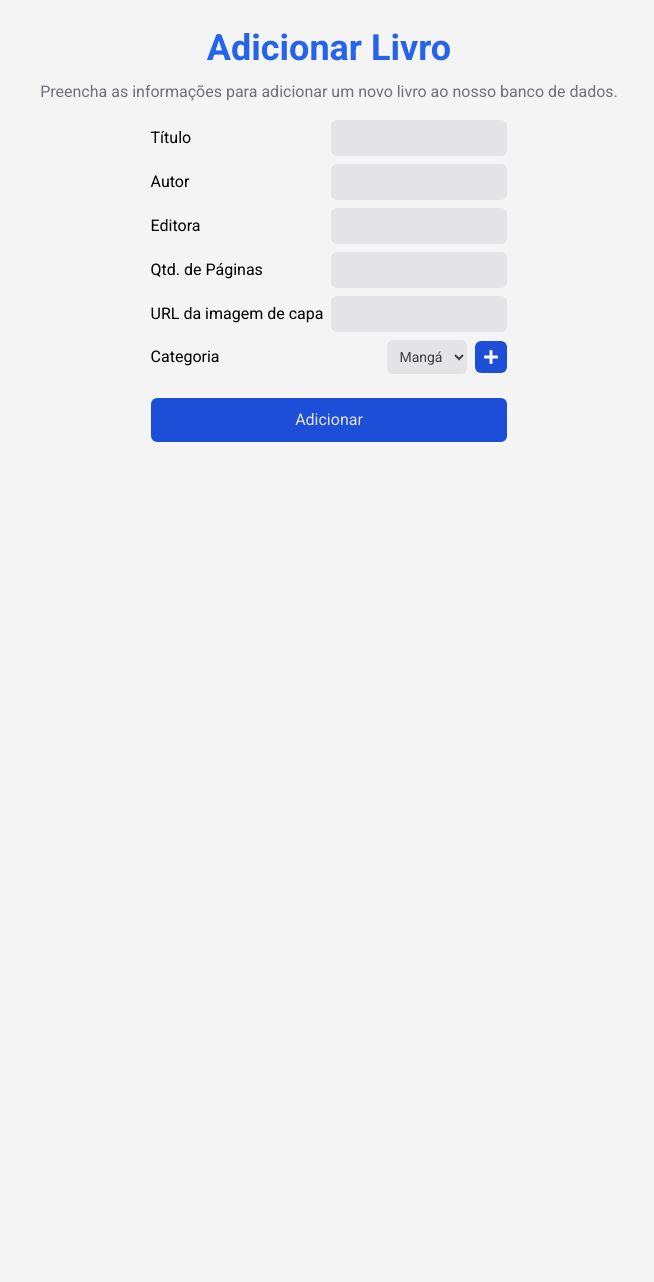
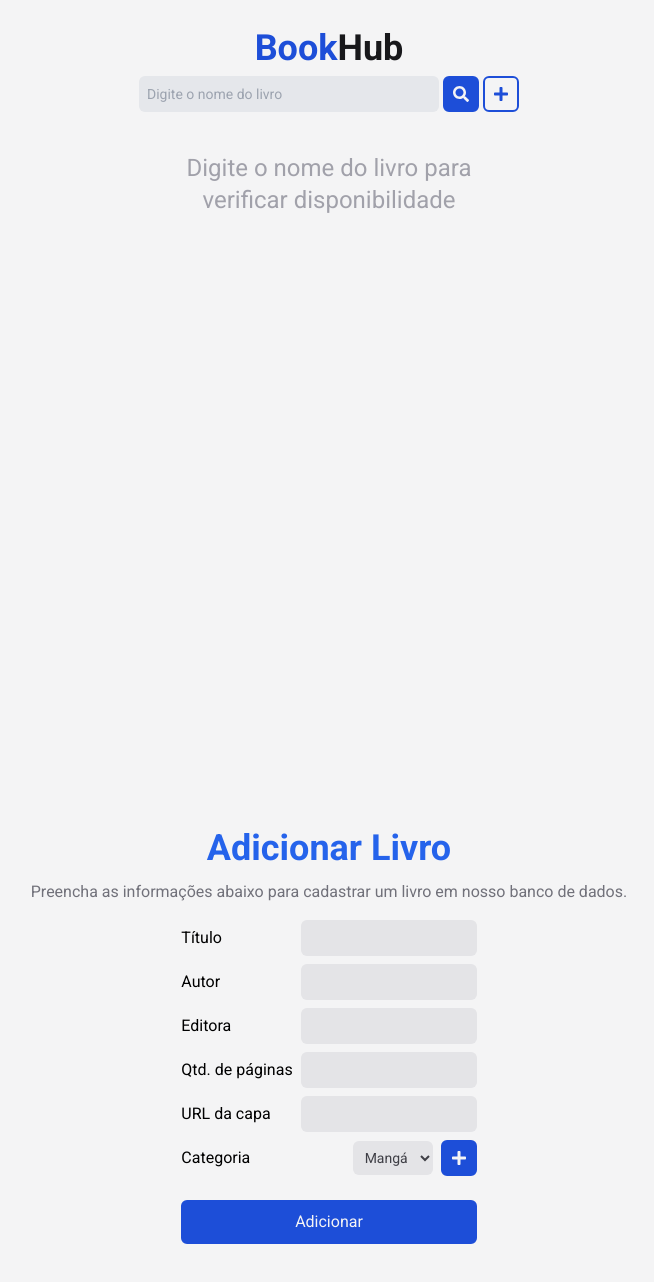
Before and after one commit to joaovictornovais/BookHub, a React (Vite) app: page / in a window 1280 px wide. Shown: the top 1282 px of the page, without its empty margins (311-965 px from the left). Before the commit the page ends 800 px from the top, so only its background shows below. Built offline with nearby package versions, Linux system fonts and the light colour scheme.

Commit message:
refatoração de código para reutilização de componentes

```diff
--- a/src/App.jsx
+++ b/src/App.jsx
@@ -44,7 +44,7 @@ const App = () => {
 
   return (
     <>
-      {/* <Hero books={filteredBooks} search={search} setSearch={setSearch} /> */}
+      <Hero books={filteredBooks} search={search} setSearch={setSearch} />
       <AddBook />
     </>
   );
--- a/src/components/AddBook.jsx
+++ b/src/components/AddBook.jsx
@@ -1,56 +1,24 @@
 import React from "react";
 import { FaPlus } from "react-icons/fa";
+import Button from "./Button";
+import FormInput from "./FormInput";
+import FormTitle from "./FormTitle";
+import FormSection from "./FormSection";
 
 const AddBook = () => {
+  const subtitle =
+    "Preencha as informações abaixo para cadastrar um livro em nosso banco de dados.";
+
   return (
-    <section className="p-3 h-screen">
-      <div className="flex flex-col items-center p-4 gap-4">
-        <div className="flex flex-col gap-3 items-center">
-          <h1 className="text-4xl font-semibold text-blue-600">
-            Adicionar Livro
-          </h1>
-          <p className="text-zinc-500">
-            Preencha as informações para adicionar um novo livro ao nosso banco
-            de dados.
-          </p>
-        </div>
+    <FormSection>
+      <FormTitle subtitle={subtitle}>Adicionar Livro</FormTitle>
       <form className="flex flex-col gap-6">
         <div className="flex flex-col gap-2">
-            <div className="flex items-center gap-2 justify-between">
-              <label>Título</label>
-              <input
-                className="p-2 rounded-md text-sm text-zinc-700 bg-zinc-200"
-                required
-              />
-            </div>
-            <div className="flex items-center gap-2 justify-between">
-              <label>Autor</label>
-              <input
-                className="p-2 rounded-md text-sm text-zinc-700 bg-zinc-200"
-                required
-              />
-            </div>
-            <div className="flex items-center gap-2 justify-between">
-              <label>Editora</label>
-              <input
-                className="p-2 rounded-md text-sm text-zinc-700 bg-zinc-200"
-                required
-              />
-            </div>
-            <div className="flex items-center gap-2 justify-between">
-              <label>Qtd. de Páginas</label>
-              <input
-                className="p-2 rounded-md text-sm text-zinc-700 bg-zinc-200"
-                required
-              />
-            </div>
-            <div className="flex items-center gap-2 justify-between">
-              <label>URL da imagem de capa</label>
-              <input
-                className="p-2 rounded-md text-sm text-zinc-700 bg-zinc-200"
-                required
-              />
-            </div>
+          <FormInput>Título</FormInput>
+          <FormInput>Autor</FormInput>
+          <FormInput>Editora</FormInput>
+          <FormInput>Qtd. de páginas</FormInput>
+          <FormInput>URL da capa</FormInput>
           <div className="flex items-center gap-2 justify-between">
             <label>Categoria</label>
             <div className="flex gap-2 items-center">
@@ -60,21 +28,15 @@ const AddBook = () => {
               >
                 <option>Mangá</option>
               </select>
-                <button className="p-2 rounded-md bg-blue-700">
-                  <FaPlus className="text-zinc-50" />
-                </button>
+              <Button>
+                <FaPlus />
+              </Button>
             </div>
           </div>
         </div>
-          <button
-            type="submit"
-            className="p-2 text-zinc-200 bg-blue-700 border-2 border-blue-700 rounded-md"
-          >
-            Adicionar
-          </button>
+        <Button>Adicionar</Button>
       </form>
-      </div>
-    </section>
+    </FormSection>
   );
 };
 
--- /dev/null
+++ b/src/components/Button.jsx
@@ -0,0 +1,17 @@
+import React from "react";
+
+const Button = ({ children, color }) => {
+  return (
+    <button
+      className={
+        color === "secundary"
+          ? "p-2 border-2 border-blue-700 bg-zinc-100 text-blue-700 rounded-md hover:bg-blue-800 hover:text-zinc-100 transition-all"
+          : "p-2 border-2 border-blue-700 bg-blue-700 text-zinc-100 rounded-md hover:bg-blue-800 transition-all"
+      }
+    >
+      {children}
+    </button>
+  );
+};
+
+export default Button;
--- /dev/null
+++ b/src/components/FormInput.jsx
@@ -0,0 +1,15 @@
+import React from "react";
+
+const FormInput = ({ children }) => {
+  return (
+    <div className="flex items-center gap-2 justify-between">
+      <label>{children}</label>
+      <input
+        className="p-2 rounded-md text-sm text-zinc-700 bg-zinc-200"
+        required
+      />
+    </div>
+  );
+};
+
+export default FormInput;
--- /dev/null
+++ b/src/components/FormSection.jsx
@@ -0,0 +1,11 @@
+import React from "react";
+
+const FormSection = ({ children }) => {
+  return (
+    <section className="p-3 h-screen">
+      <div className="flex flex-col items-center p-4 gap-4">{children}</div>
+    </section>
+  );
+};
+
+export default FormSection;
--- /dev/null
+++ b/src/components/FormTitle.jsx
@@ -0,0 +1,12 @@
+import React from "react";
+
+const FormTitle = ({ children, subtitle }) => {
+  return (
+    <div className="flex flex-col gap-3 items-center">
+      <h1 className="text-4xl font-semibold text-blue-600">{children}</h1>
+      <p className="text-zinc-500">{subtitle}</p>
+    </div>
+  );
+};
+
+export default FormTitle;
--- a/src/components/Hero.jsx
+++ b/src/components/Hero.jsx
@@ -1,6 +1,7 @@
 import React from "react";
 import { FaSearch, FaPlus } from "react-icons/fa";
 import SearchResult from "./SearchResult";
+import Button from "./Button";
 
 const Hero = ({ setSearch, books, search }) => {
   return (
@@ -15,12 +16,12 @@ const Hero = ({ setSearch, books, search }) => {
             placeholder="Digite o nome do livro"
             onChange={(e) => setSearch(e.target.value)}
           />
-          <button className="bg-blue-700 p-2 rounded-md border-2 border-blue-700">
-            <FaSearch className="text-zinc-100" />
-          </button>
-          <button className="bg-zinc-100 p-2 rounded-md border-2 border-blue-700">
-            <FaPlus className="text-blue-700" />
-          </button>
+          <Button>
+            <FaSearch />
+          </Button>
+          <Button color="secundary">
+            <FaPlus />
+          </Button>
         </div>
       </div>
       <SearchResult books={books} />
```
Lines whose indentation alone changed are shown as unchanged.
